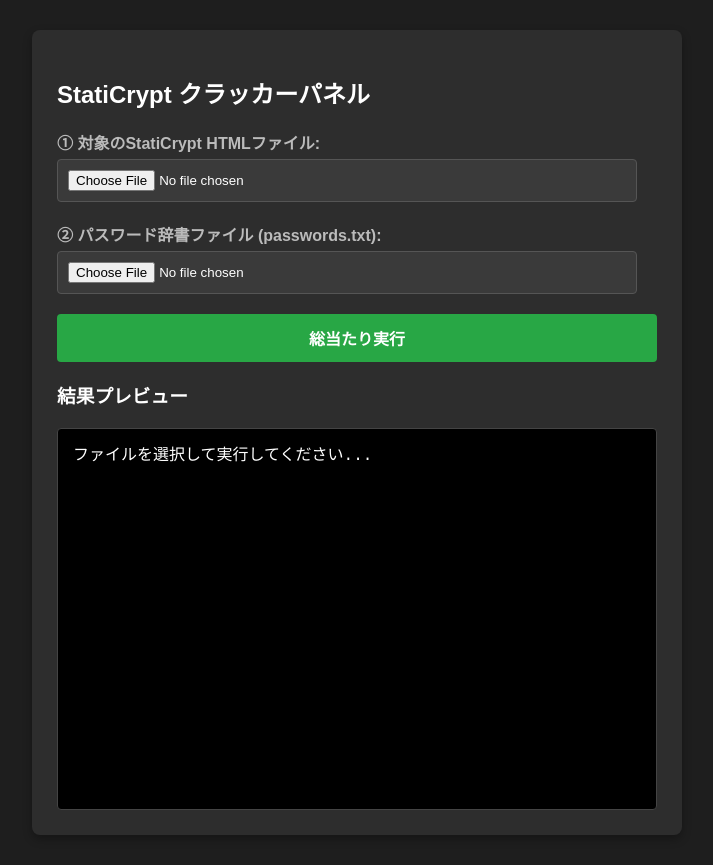
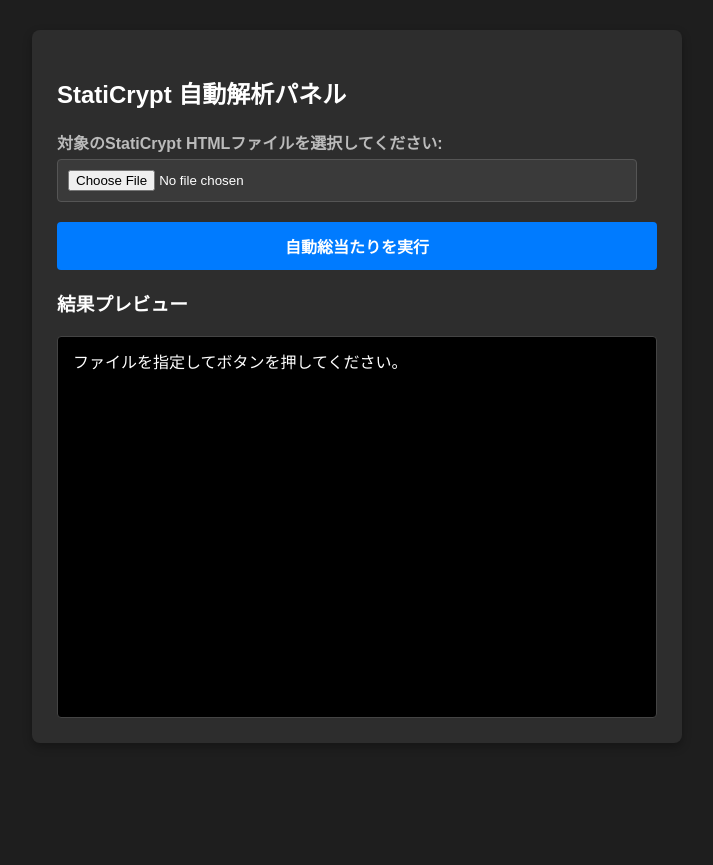
Before and after one commit to aiyuuki69/stati, a Flask app: page / in a window 1280 px wide. Shown: the whole page, without its empty margins (283-996 px from the left). After the commit the page ends 743 px from the top, so only its background shows below. Run offline with Flask 3, Linux system fonts and the light colour scheme.

Commit message:
index.html を更新

```diff
--- a/templates/index.html
+++ b/templates/index.html
@@ -9,49 +9,57 @@
         .form-group { margin-bottom: 20px; }
         label { font-weight: bold; display: block; margin-bottom: 5px; color: #bbb; }
         input[type="file"] { background: #3a3a3a; padding: 10px; border-radius: 4px; border: 1px solid #555; width: 93%; color: #fff; }
-        button { width: 100%; padding: 12px; background: #28a745; color: white; border: none; border-radius: 4px; font-size: 16px; font-weight: bold; cursor: pointer; }
-        button:hover { background: #218838; }
+        button { width: 100%; padding: 12px; background: #007bff; color: white; border: none; border-radius: 4px; font-size: 16px; font-weight: bold; cursor: pointer; }
+        button:hover { background: #0056b3; }
         #logView { margin-top: 20px; height: 350px; overflow-y: auto; background: #000; padding: 15px; font-family: 'Courier New', monospace; border-radius: 4px; border: 1px solid #444; line-height: 1.6; }
         .fail { color: #ff4d4d; }
-        .success { color: #2bed6b; font-weight: bold; font-size: 1.3em; display: block; border: 3px solid #2bed6b; padding: 10px; margin: 15px 0; background: rgba(43, 237, 107, 0.1); text-align: center; }
+        .skip { color: #888888; font-style: italic; }
+        .success { color: #2bed6b; font-weight: bold; font-size: 1.4em; display: block; border: 3px solid #2bed6b; padding: 15px; margin: 15px 0; background: rgba(43, 237, 107, 0.1); text-align: center; box-shadow: 0 0 15px rgba(43, 237, 107, 0.3); }
     </style>
 </head>
 <body>
 <div class="container">
-    <h2>StatiCrypt クラッカーパネル</h2>
+    <h2>StatiCrypt 自動解析パネル</h2>
     <div class="form-group">
-        <label>① 対象のStatiCrypt HTMLファイル:</label>
+        <label>対象のStatiCrypt HTMLファイルを選択してください:</label>
         <input type="file" id="targetFile" accept=".html">
     </div>
-    <div class="form-group">
-        <label>② パスワード辞書ファイル (passwords.txt):</label>
-        <input type="file" id="dictFile" accept=".txt">
-    </div>
-    <button id="startBtn">総当たり実行</button>
+    <button id="startBtn">自動総当たりを実行</button>
 
     <h3>結果プレビュー</h3>
-    <div id="logView">ファイルを選択して実行してください...</div>
+    <div id="logView">ファイルを指定してボタンを押してください。</div>
 </div>
 
 <script>
+// 📝 ここに試したいパスワードの候補を自由に並べてください
+const passwordList = [
+    "1234",
+    "password",
+    "cheat",
+    "patch",
+    "keyskip",
+    "vip",
+    "free",
+    "ywp"
+    // 必要に応じて後ろにカンマ区切りで追加してください
+];
+
 document.getElementById('startBtn').addEventListener('click', async () => {
     const targetFile = document.getElementById('targetFile').files[0];
-    const dictFile = document.getElementById('dictFile').files[0];
     const logView = document.getElementById('logView');
 
-    if(!targetFile || !dictFile) {
-        alert("両方のファイルを選択してください。");
+    if(!targetFile) {
+        alert("HTMLファイルを選択してください。");
         return;
     }
 
-    logView.innerHTML = "[*] 解析処理を開始しました...<br>";
+    logView.innerHTML = "[*] 内蔵辞書による自動解析を開始しました...<br>";
+    logView.innerHTML += `[*] 総候補数: ${passwordList.length} 件<br>----------------------------------<br>`;
 
-    // ファイルの読み込み
-    const passwords = (await dictFile.text()).split(/\r?\n/).filter(p => p.trim() !== "");
     const htmlText = await targetFile.text();
 
-    // 1件ずつバックエンドに投げてリアルタイム処理
-    for(let password of passwords) {
+    // パスワードの配列を1件ずつ順番に送信処理
+    for(let password of passwordList) {
         const formData = new FormData();
         formData.append("html_content", htmlText);
         formData.append("password", password);
@@ -61,15 +69,24 @@
             const data = await res.json();
 
             if (data.status === "success") {
-                logView.innerHTML += `<span class="success">【結果のパスワード 成功】 正解: ${password}</span>`;
+                // 成功時は緑色の大きな目立つ枠を表示し、ループを即時停止
+                logView.innerHTML += `<div class="success">【結果のパスワード 成功】<br>正解パスワード：${password}</div>`;
                 logView.scrollTop = logView.scrollHeight;
-                break; // 成功したら即座に停止
+                break;
+            } else if (data.status === "skipped") {
+                // 過去にテスト済みの場合はグレー色でスキップ通知
+                logView.innerHTML += `<span class="skip">${password} ➡️ 過去に試行済みのためスキップ</span><br>`;
+                logView.scrollTop = logView.scrollHeight;
+            } else if (data.status === "error") {
+                logView.innerHTML += `<span class="fail">[エラー] ${data.message}</span><br>`;
+                break;
             } else {
-                logView.innerHTML += `<span class="fail">${password} 失敗</span><br>`;
+                // 失敗時は指定通り赤文字で「失敗」を出力
+                logView.innerHTML += `<span class="fail">${password} 失敗(赤色の文字)</span><br>`;
                 logView.scrollTop = logView.scrollHeight;
             }
         } catch (e) {
-            logView.innerHTML += `<span class="fail">[エラー] サーバー通信失敗 (${password})</span><br>`;
+            logView.innerHTML += `<span class="fail">[通信エラー] ${password} の通信に失敗しました。</span><br>`;
         }
     }
 });
```
